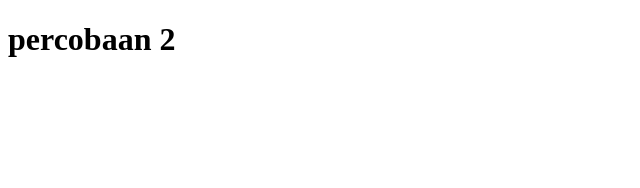
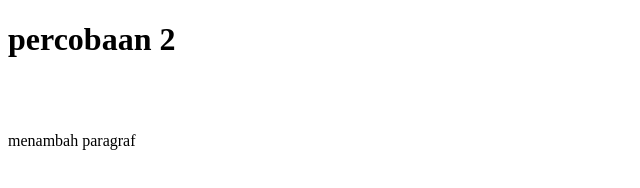
Before and after one commit to feriyan368/feriyan368.github.io, a plain HTML site: page index.html in a window 1280 px wide. Shown: the whole page, without its empty margins (0-640 px from the left). Drawn offline with Linux system fonts and the light colour scheme.

Commit message:
menambah p

```diff
--- a/index.html
+++ b/index.html
@@ -10,6 +10,8 @@
 
 <body>
     <h1>percobaan 2</h1>
+    <br></br>
+    <p>menambah paragraf</p>
 
 </body>
 
```
